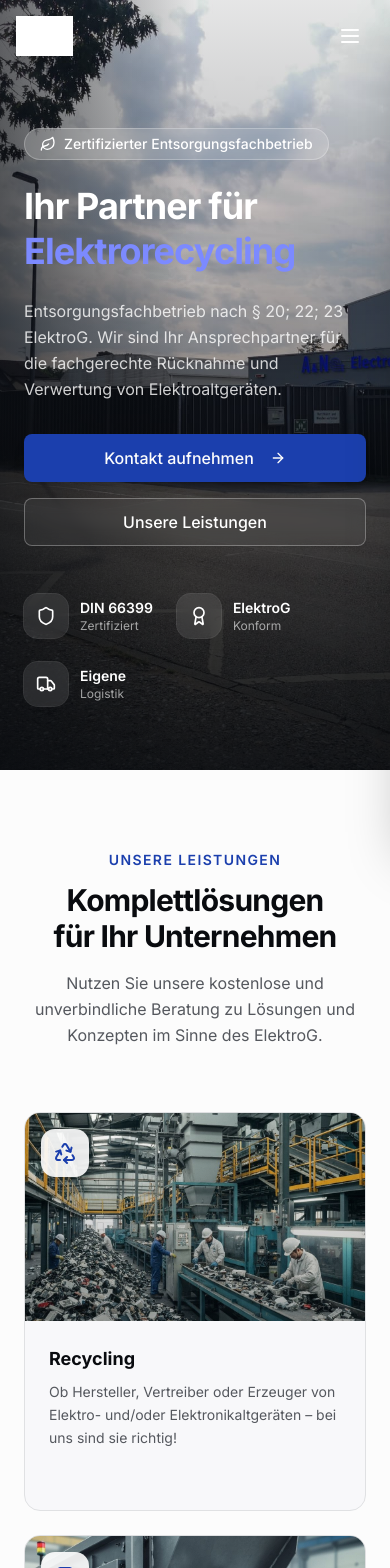
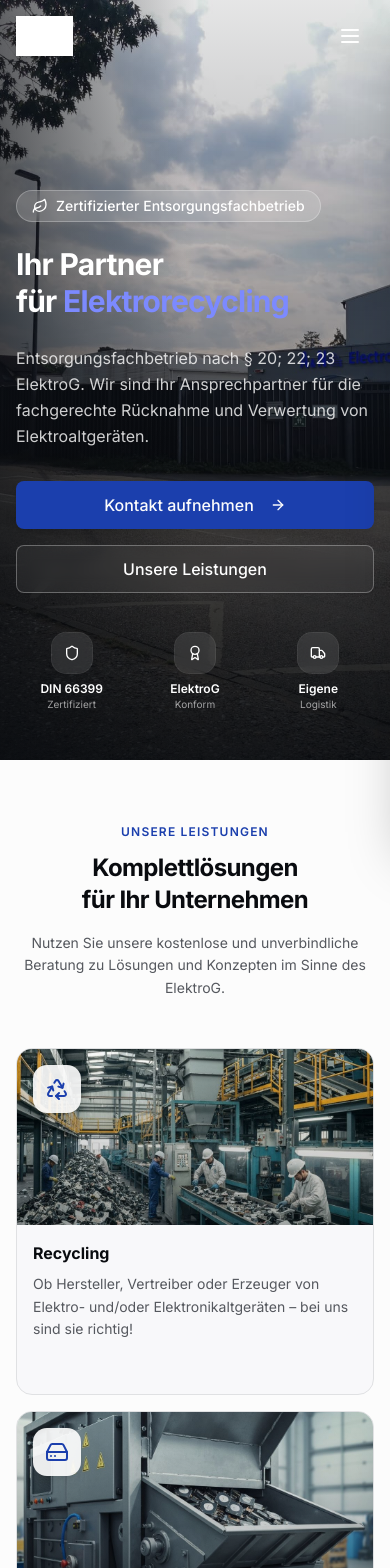
Before and after one commit to gencayks/electroschott, a Next.js app: page / in a window 390 px wide. Shown: the top 1568 px of the page. Built offline with nearby package versions, Linux system fonts and the light colour scheme.

Commit message:
style: optimize mobile layout for hero, services, and footer sections
Improve mobile view for key sections and adjust font sizes, paddings, and gaps.

```diff
--- a/app/layout.tsx
+++ b/app/layout.tsx
@@ -92,11 +92,11 @@ export default function RootLayout({
   children: React.ReactNode
 }>) {
   return (
-    <html lang="de">
+    <html lang="de" className="bg-background">
       <body className="font-sans antialiased">
         <div className="min-h-screen bg-background flex flex-col">
           <Header />
-          <main className="flex-1 pt-[64px] sm:pt-[72px] lg:pt-[112px]">{children}</main>
+          <main className="flex-1 pt-[60px] sm:pt-[72px] lg:pt-[112px]">{children}</main>
           <Footer />
         </div>
         <Analytics />
--- a/app/page.tsx
+++ b/app/page.tsx
@@ -7,7 +7,7 @@ import { CTASection } from "@/components/cta-section"
 
 export default function HomePage() {
   return (
-    <div className="-mt-[64px] sm:-mt-[72px] lg:-mt-[112px]">
+    <div className="-mt-[60px] sm:-mt-[72px] lg:-mt-[112px]">
       <HeroSection />
       <ServicesSection />
       <CertificationSection />
--- a/components/certification-section.tsx
+++ b/components/certification-section.tsx
@@ -20,9 +20,9 @@ const certifications = [
 
 export function CertificationSection() {
   return (
-    <section className="py-20 lg:py-28 bg-muted/30">
-      <div className="mx-auto max-w-7xl px-6 lg:px-8">
-        <div className="grid grid-cols-1 lg:grid-cols-2 gap-12 lg:gap-16 items-center">
+    <section className="py-16 sm:py-20 lg:py-28 bg-muted/30">
+      <div className="mx-auto max-w-7xl px-4 sm:px-6 lg:px-8">
+        <div className="grid grid-cols-1 lg:grid-cols-2 gap-8 sm:gap-12 lg:gap-16 items-center">
           {/* Image */}
           <div className="relative order-2 lg:order-1">
             <div className="relative rounded-2xl overflow-hidden shadow-2xl group">
@@ -46,10 +46,10 @@ export function CertificationSection() {
 
           {/* Content */}
           <div className="order-1 lg:order-2">
-            <p className="text-sm font-semibold text-primary uppercase tracking-widest">
+            <p className="text-xs sm:text-sm font-semibold text-primary uppercase tracking-widest">
               Qualität & Vertrauen
             </p>
-            <h2 className="mt-3 text-3xl font-bold tracking-tight text-foreground sm:text-4xl text-balance">
+            <h2 className="mt-3 text-2xl sm:text-3xl font-bold tracking-tight text-foreground sm:text-4xl text-balance">
               Zertifizierter Entsorgungsfachbetrieb
             </h2>
             <div className="mt-4 w-12 h-1 bg-primary rounded-full" />
--- a/components/cta-section.tsx
+++ b/components/cta-section.tsx
@@ -4,15 +4,15 @@ import { Button } from "@/components/ui/button"
 
 export function CTASection() {
   return (
-    <section className="py-20 lg:py-28 bg-muted/30">
-      <div className="mx-auto max-w-7xl px-6 lg:px-8">
-        <div className="rounded-2xl bg-card border border-border p-8 lg:p-16 shadow-sm">
-          <div className="grid grid-cols-1 lg:grid-cols-2 gap-12 items-center">
+    <section className="py-16 sm:py-20 lg:py-28 bg-muted/30">
+      <div className="mx-auto max-w-7xl px-4 sm:px-6 lg:px-8">
+        <div className="rounded-2xl bg-card border border-border p-6 sm:p-8 lg:p-16 shadow-sm">
+          <div className="grid grid-cols-1 lg:grid-cols-2 gap-8 sm:gap-12 items-center">
             <div>
-              <h2 className="text-3xl font-bold tracking-tight text-foreground sm:text-4xl text-balance">
+              <h2 className="text-2xl sm:text-3xl font-bold tracking-tight text-foreground sm:text-4xl text-balance">
                 Sprechen Sie mit uns über Ihr Projekt
               </h2>
-              <p className="mt-4 text-muted-foreground leading-relaxed">
+              <p className="mt-4 text-sm sm:text-base text-muted-foreground leading-relaxed">
                 Lassen Sie uns gemeinsam die beste Lösung für Ihre
                 Entsorgungsbedürfnisse finden. Kostenlose und unverbindliche
                 Beratung.
--- a/components/hero-section.tsx
+++ b/components/hero-section.tsx
@@ -22,7 +22,7 @@ export function HeroSection() {
       </div>
 
       {/* Content */}
-      <div className="relative z-10 mx-auto w-full max-w-7xl px-6 pb-16 pt-32 lg:px-8 lg:pb-24 lg:pt-40">
+      <div className="relative z-10 mx-auto w-full max-w-7xl px-4 sm:px-6 pb-12 sm:pb-16 pt-28 sm:pt-32 lg:px-8 lg:pb-24 lg:pt-40">
         <div className="max-w-2xl">
           <div className="flex items-center gap-2 mb-6">
             <span className="inline-flex items-center gap-2 rounded-full bg-white/15 px-4 py-1.5 text-sm font-medium text-white ring-1 ring-inset ring-white/25 backdrop-blur-md">
@@ -31,7 +31,7 @@ export function HeroSection() {
             </span>
           </div>
 
-          <h1 className="text-4xl font-bold tracking-tight text-white sm:text-5xl lg:text-6xl text-balance leading-tight">
+          <h1 className="text-3xl sm:text-4xl md:text-5xl lg:text-6xl font-bold tracking-tight text-white text-balance leading-tight">
             Ihr Partner für{" "}
             <span className="text-[#7c8aff]">Elektrorecycling</span>
           </h1>
@@ -64,19 +64,19 @@ export function HeroSection() {
           </div>
 
           {/* Trust badges */}
-          <div className="mt-12 flex flex-wrap gap-6">
+          <div className="mt-10 sm:mt-12 grid grid-cols-3 gap-3 sm:flex sm:flex-wrap sm:gap-6">
             {[
               { icon: Shield, label: "DIN 66399", sub: "Zertifiziert" },
               { icon: Award, label: "ElektroG", sub: "Konform" },
               { icon: Truck, label: "Eigene", sub: "Logistik" },
             ].map((badge) => (
-              <div key={badge.label} className="flex items-center gap-3 group">
-                <div className="flex items-center justify-center w-11 h-11 rounded-xl bg-white/10 backdrop-blur-sm ring-1 ring-white/15 group-hover:bg-white/20 group-hover:ring-white/30 transition-all">
-                  <badge.icon className="w-5 h-5 text-white" />
+              <div key={badge.label} className="flex flex-col sm:flex-row items-center sm:items-center gap-2 sm:gap-3 group">
+                <div className="flex items-center justify-center w-10 h-10 sm:w-11 sm:h-11 rounded-xl bg-white/10 backdrop-blur-sm ring-1 ring-white/15 group-hover:bg-white/20 group-hover:ring-white/30 transition-all">
+                  <badge.icon className="w-4 h-4 sm:w-5 sm:h-5 text-white" />
                 </div>
-                <div>
-                  <p className="text-sm font-semibold text-white">{badge.label}</p>
-                  <p className="text-xs text-white/60">{badge.sub}</p>
+                <div className="text-center sm:text-left">
+                  <p className="text-xs sm:text-sm font-semibold text-white">{badge.label}</p>
+                  <p className="text-[10px] sm:text-xs text-white/60">{badge.sub}</p>
                 </div>
               </div>
             ))}
--- a/components/services-section.tsx
+++ b/components/services-section.tsx
@@ -39,22 +39,22 @@ const services = [
 
 export function ServicesSection() {
   return (
-    <section className="py-20 lg:py-28 bg-background">
-      <div className="mx-auto max-w-7xl px-6 lg:px-8">
-        <div className="text-center mb-16">
-          <p className="text-sm font-semibold text-primary uppercase tracking-widest">
+    <section className="py-16 sm:py-20 lg:py-28 bg-background">
+      <div className="mx-auto max-w-7xl px-4 sm:px-6 lg:px-8">
+        <div className="text-center mb-12 sm:mb-16">
+          <p className="text-xs sm:text-sm font-semibold text-primary uppercase tracking-widest">
             Unsere Leistungen
           </p>
-          <h2 className="mt-3 text-3xl font-bold tracking-tight text-foreground sm:text-4xl text-balance">
+          <h2 className="mt-3 text-2xl sm:text-3xl font-bold tracking-tight text-foreground sm:text-4xl text-balance">
             Komplettlösungen für Ihr Unternehmen
           </h2>
-          <p className="mt-4 max-w-2xl mx-auto text-muted-foreground leading-relaxed">
+          <p className="mt-4 max-w-2xl mx-auto text-sm sm:text-base text-muted-foreground leading-relaxed px-2">
             Nutzen Sie unsere kostenlose und unverbindliche Beratung zu
             Lösungen und Konzepten im Sinne des ElektroG.
           </p>
         </div>
 
-        <div className="grid grid-cols-1 md:grid-cols-2 gap-6 lg:gap-8">
+        <div className="grid grid-cols-1 sm:grid-cols-2 gap-4 sm:gap-6 lg:gap-8">
           {services.map((service) => (
             <Link
               key={service.title}
@@ -62,7 +62,7 @@ export function ServicesSection() {
               className="group relative rounded-2xl overflow-hidden bg-card border border-border hover:border-primary/30 transition-all duration-300 hover:shadow-xl hover:-translate-y-1"
             >
               {/* Image area */}
-              <div className="relative h-52 sm:h-60 overflow-hidden">
+              <div className="relative h-44 sm:h-52 md:h-60 overflow-hidden">
                 <Image
                   src={service.image}
                   alt={service.title}
@@ -78,8 +78,8 @@ export function ServicesSection() {
               </div>
 
               {/* Content */}
-              <div className="p-6 lg:p-8">
-                <h3 className="text-lg font-bold text-foreground group-hover:text-primary transition-colors">
+              <div className="p-4 sm:p-6 lg:p-8">
+                <h3 className="text-base sm:text-lg font-bold text-foreground group-hover:text-primary transition-colors">
                   {service.title}
                 </h3>
                 <p className="mt-2 text-sm text-muted-foreground leading-relaxed">
--- a/components/stats-section.tsx
+++ b/components/stats-section.tsx
@@ -9,18 +9,18 @@ const stats = [
 
 export function StatsSection() {
   return (
-    <section className="py-16 lg:py-20 bg-primary">
-      <div className="mx-auto max-w-7xl px-6 lg:px-8">
-        <div className="grid grid-cols-2 lg:grid-cols-4 gap-8 lg:gap-12">
+    <section className="py-12 sm:py-16 lg:py-20 bg-primary">
+      <div className="mx-auto max-w-7xl px-4 sm:px-6 lg:px-8">
+        <div className="grid grid-cols-2 lg:grid-cols-4 gap-6 sm:gap-8 lg:gap-12">
           {stats.map((stat) => (
             <div key={stat.label} className="text-center group">
-              <div className="flex items-center justify-center w-12 h-12 rounded-xl bg-white/10 mx-auto mb-3 group-hover:bg-white/20 transition-colors">
-                <stat.icon className="w-6 h-6 text-primary-foreground" />
+              <div className="flex items-center justify-center w-10 h-10 sm:w-12 sm:h-12 rounded-xl bg-white/10 mx-auto mb-2 sm:mb-3 group-hover:bg-white/20 transition-colors">
+                <stat.icon className="w-5 h-5 sm:w-6 sm:h-6 text-primary-foreground" />
               </div>
-              <p className="text-3xl lg:text-4xl font-bold text-primary-foreground">
+              <p className="text-2xl sm:text-3xl lg:text-4xl font-bold text-primary-foreground">
                 {stat.value}
               </p>
-              <p className="mt-1 text-sm text-primary-foreground/70">
+              <p className="mt-1 text-xs sm:text-sm text-primary-foreground/70">
                 {stat.label}
               </p>
             </div>
```
